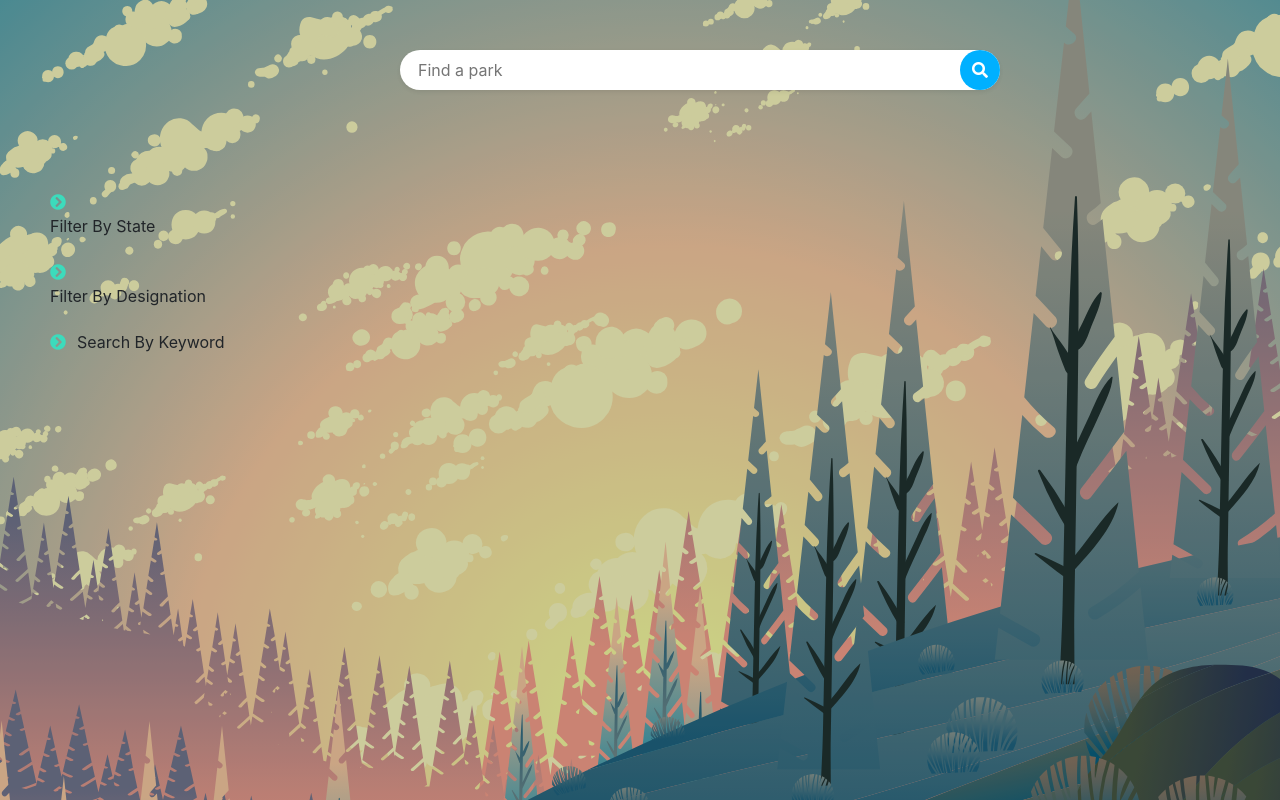
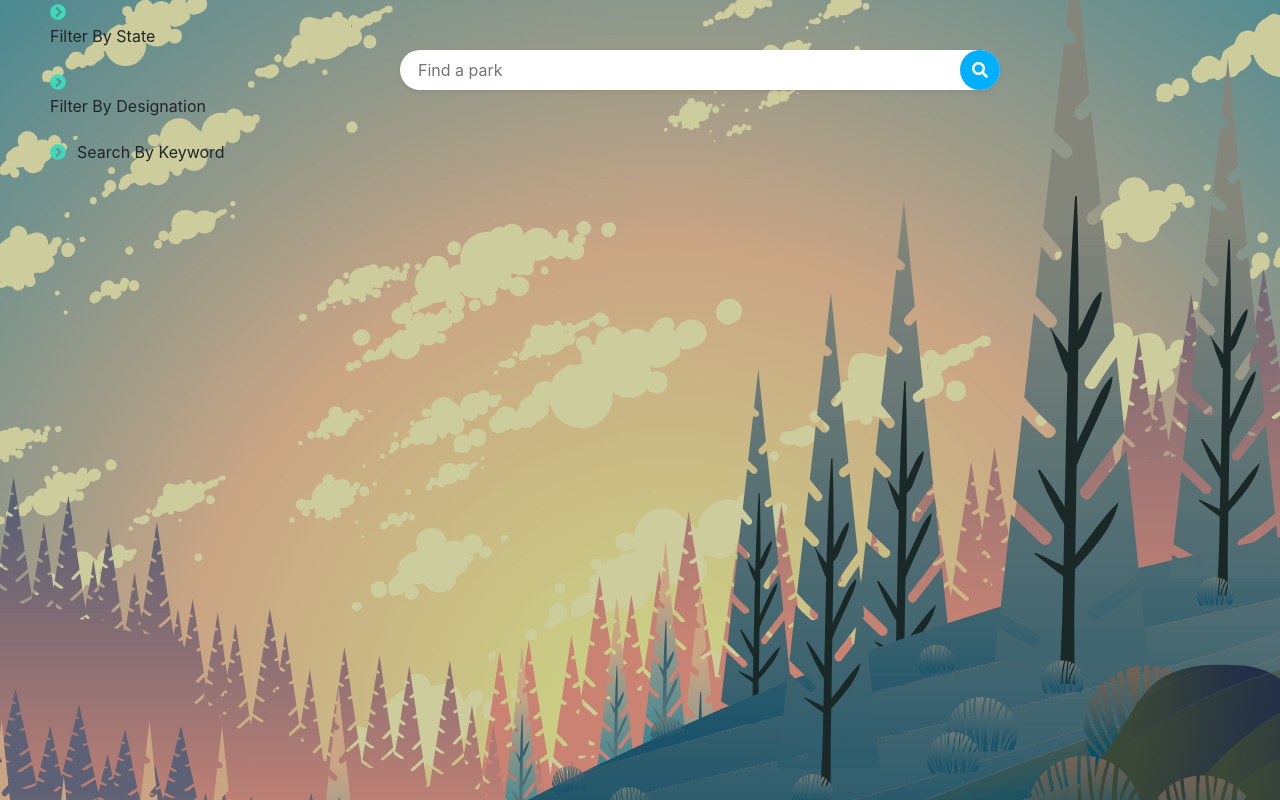
Before and after one commit to eunicornbread/NPSInfoKiosk, a React (Create React App) app: page /search in a window 1280 px wide. Built offline with nearby package versions, Linux system fonts and the light colour scheme.

Commit message:
Try flexbox for layout

```diff
--- a/src/search.css
+++ b/src/search.css
@@ -9,7 +9,7 @@ html {
 	height: 100vh;
 	transform: translateY(-350px);
 	position: fixed;
-	transition: transform 5s ease-in-out, background-color 5s ease-in-out;
+	transition: transform 4s ease-in-out, background-color 1s ease-in-out;
 }
 
 #overlay {
@@ -22,7 +22,7 @@ html {
 	right: 0;
 	bottom: 0;
 	background-color: rgba(0, 77, 64, 0);
-	transition: background-color 2s ease-in;
+	transition: background-color 1s ease-in-out;
 }
 
 #overlay.active {
@@ -52,12 +52,12 @@ html {
 	position: relative;
 	min-height: 100vh;
 	height: 100%;
+	display: flex;
 }
 
 .search-bar {
 	max-width: 600px;
 	position: relative;
-	left: 400px;
 	top: 50px;
 	/*opacity: 0;*/
 }
@@ -184,11 +184,14 @@ html {
 
 .filter {
 	max-width: 400px;
+	flex-grow: 1;
+}
+
+.search {
+	flex-grow: 2;
 }
 
 .search-result {
-	padding-left: 400px;
-	padding-top: 150px;
 }
 
 .result-item {
--- a/src/search.js
+++ b/src/search.js
@@ -329,18 +329,6 @@ class Search extends Component {
 				{ background }
 				<div id="overlay"></div>
 
-				<div className="search-bar">
-					<form onSubmit={ this.handleSearch }>
-				    	<button type="submit" className="search-button">
-				    		<i className="fas fa-search"></i>
-				    	</button>
-				    	<input type="text" className="search-input shadow-sm" id="search-input"
-				    			ref={(input) => this.textInput = input} placeholder="Find a park" />
-					</form>
-				</div>
-
-				<div className="search-result" id="search-results">{ resultList }</div>
-
 				<div className='filter'>
 					<div className="filter-menu" id="filter-menu">
 
@@ -391,12 +379,27 @@ class Search extends Component {
 
 						</div>
 					</div>
-				</div>
-				<div className="filter-group">
-					{ stateFilterList }
-					{ desigFilterList }
+
+					<div className="filter-group">
+						{ stateFilterList }
+						{ desigFilterList }
+					</div>
 				</div>
 
+
+				<div className='search'>
+					<div className="search-bar">
+						<form onSubmit={ this.handleSearch }>
+					    	<button type="submit" className="search-button">
+					    		<i className="fas fa-search"></i>
+					    	</button>
+					    	<input type="text" className="search-input shadow-sm" id="search-input"
+					    			ref={(input) => this.textInput = input} placeholder="Find a park" />
+						</form>
+					</div>
+
+					<div className="search-result" id="search-results">{ resultList }</div>
+				</div>
 
 			</div>
 
```
